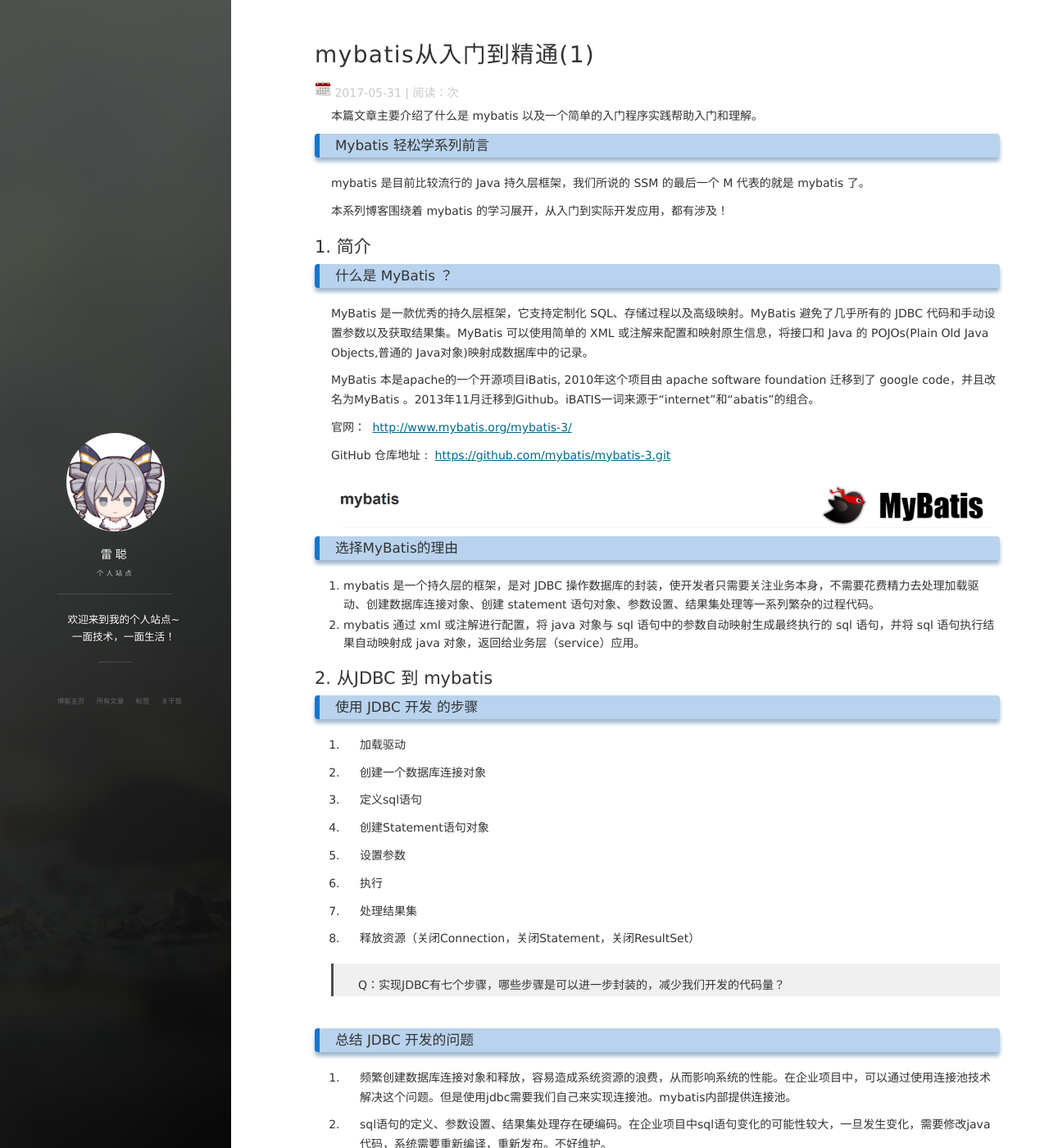
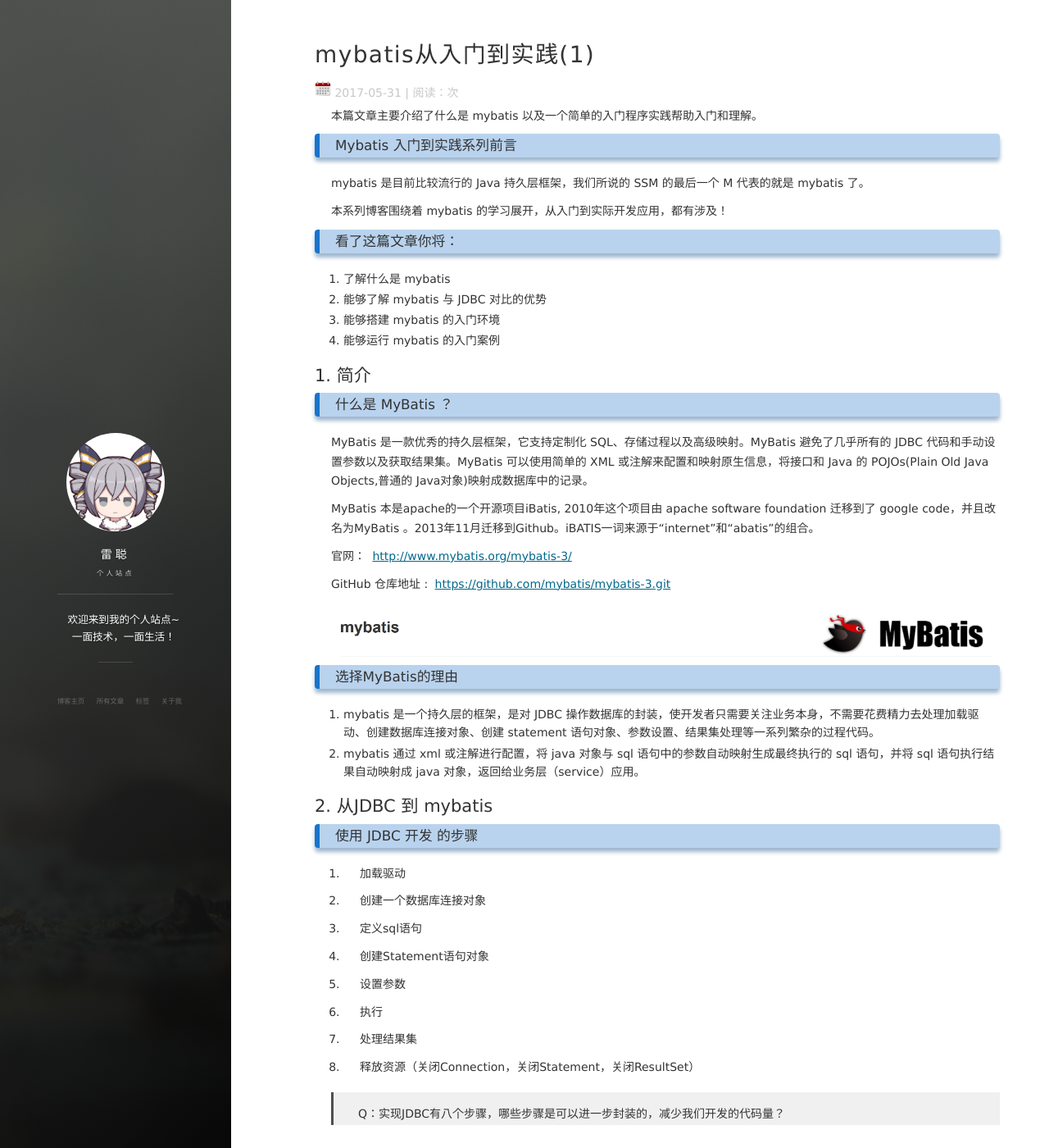
Before and after one commit to AllenLeic/allenleic.github.io, a Jekyll site: the page built from _posts/2017-05-31-mybatis从入门到实践(1).md, in a window 1280 px wide and 1400 px high. Shown: the whole window at 82% size. Built offline with Jekyll 4.4.1, drawn with Linux system fonts in a browser that asks for light colours; nearby versions of some CDN libraries; comment, search, counter and statistics services are not loaded; some of the changed text lies outside the part shown.

Commit message:
fix(mybatis1): 优化文章格式，和修复一些错误

```diff
--- a/_posts/2017-05-31-mybatis从入门到精通(1).md
+++ b/_posts/2017-05-31-mybatis从入门到实践(1).md
@@ -1,18 +1,23 @@
 ---
 layout: post
-title: "mybatis从入门到精通(1)"
+title: "mybatis从入门到实践(1)"
 date: 2017-05-31
 description: "介绍 mybatis 的核心思想"
-tag: mybatis
+tags: springMVC-spring-mybatis
 ---
-
 本篇文章主要介绍了什么是 mybatis 以及一个简单的入门程序实践帮助入门和理解。
 
-### Mybatis 轻松学系列前言
+### Mybatis 入门到实践系列前言
 
 mybatis 是目前比较流行的 Java 持久层框架，我们所说的 SSM 的最后一个 M 代表的就是 mybatis 了。
 
 本系列博客围绕着 mybatis 的学习展开，从入门到实际开发应用，都有涉及！
+
+### 看了这篇文章你将：
+1. 了解什么是 mybatis
+2. 能够了解 mybatis 与 JDBC 对比的优势
+3. 能够搭建 mybatis 的入门环境
+4. 能够运行 mybatis 的入门案例
 
 ## 1. 简介
 
@@ -39,25 +44,25 @@ GitHub 仓库地址 :  [https://github.com/mybatis/mybatis-3.git]( https://githu
 
 ### 使用 JDBC 开发 的步骤
 
-1.      加载驱动
+1.  加载驱动
 
-2.      创建一个数据库连接对象
+2.  创建一个数据库连接对象
 
-3.      定义sql语句
+3.  定义sql语句
 
-4.      创建Statement语句对象
+4.  创建Statement语句对象
 
-5.      设置参数
+5.  设置参数
 
-6.      执行
+6.  执行
 
-7.      处理结果集
+7.  处理结果集
 
-8.      释放资源（关闭Connection，关闭Statement，关闭ResultSet）
+8.  释放资源（关闭Connection，关闭Statement，关闭ResultSet）
 
 
 
-> Q：实现JDBC有七个步骤，哪些步骤是可以进一步封装的，减少我们开发的代码量？
+> Q：实现JDBC有八个步骤，哪些步骤是可以进一步封装的，减少我们开发的代码量？
 
 <br/>
 ### 总结 JDBC 开发的问题
@@ -428,4 +433,4 @@ User [id=10, username=张三, birthday=2014-07-10, sex=1, address=北京市]
 
 
 <br/>
-转载请注明: [雷聪的博客](https://allenleic.github.io) » [mybatis从入门到精通(1)](https://allenleic.github.io/2017/05/mybatis从入门到精通(1))
+转载请注明: [雷聪的博客](https://allenleic.github.io) » [{{ page.title }}](https://allenleic.github.io/2017/05/{{ page.title }})
```
